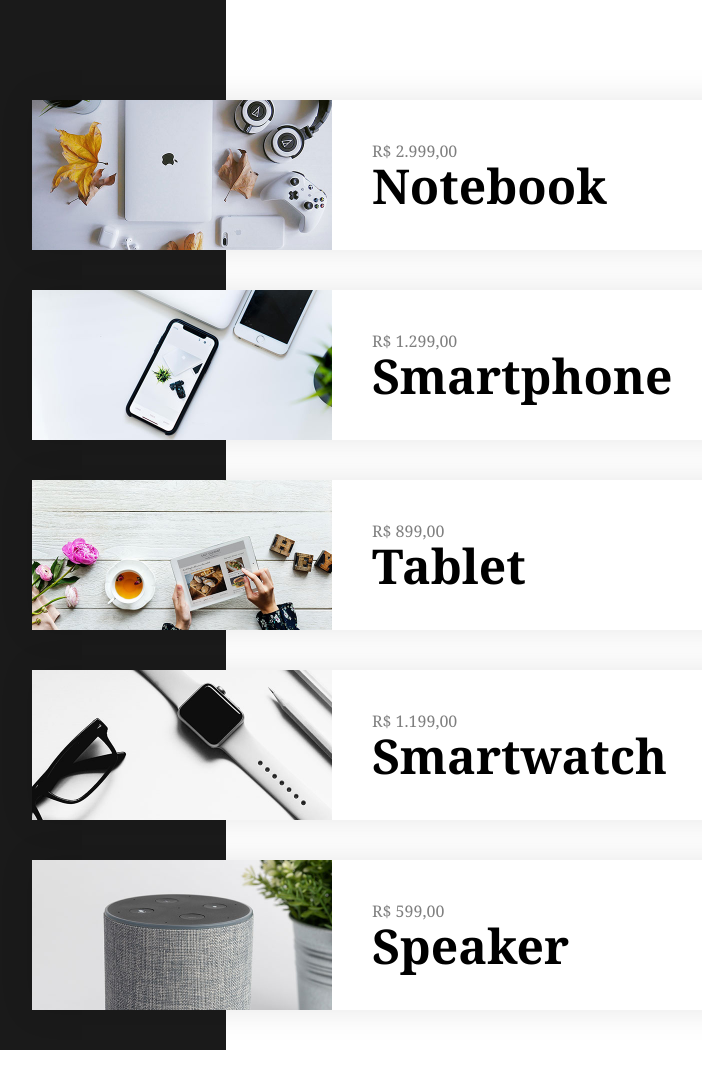
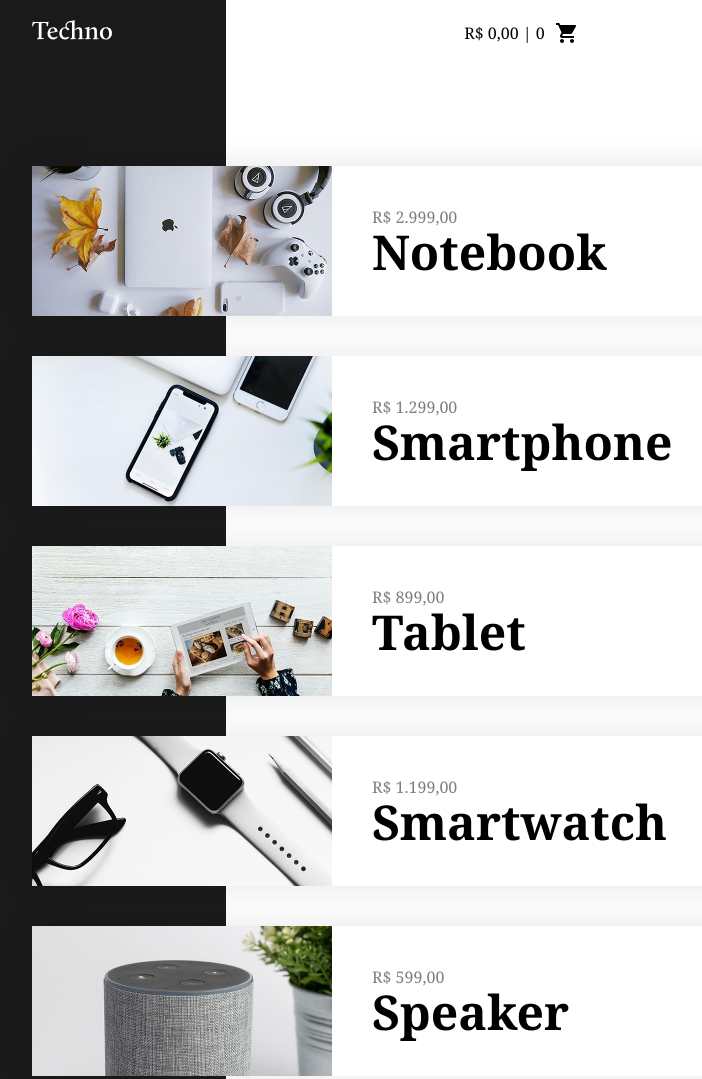
Before and after one commit to Matheus-AA/techno, a plain HTML site: page index.html in a window 1280 px wide. Shown: the top 1079 px of the page, without its empty margins (158-860 px from the left). Before the commit the page ends 1050 px from the top, so only its background shows below. Drawn offline with nearby package versions, Linux system fonts and the light colour scheme.

Commit message:
criacao de carrinho

```diff
--- a/app.js
+++ b/app.js
@@ -3,8 +3,20 @@ const app = createApp({
   data() {
     return {
       produtos: [],
-      produto: false
+      produto: false,
+      carrinho: [],
     };
+  },
+  computed: {
+    carrinhoTotal() {
+    let total = 0;
+    if(this.carrinho.length) {
+      this.carrinho.forEach(item => {
+        total += item.preco;
+      })
+    }
+    return total;
+    },
   },
   methods: {
     fetchProdutos() {
@@ -32,6 +44,16 @@ const app = createApp({
       if (event.target === event.currentTarget) {
         this.produto = false
       }
+    },
+    adicionarItem() {
+      if(this.produto.estoque > 0) {
+        this.produto.estoque--;
+        const { id, nome, preco } = this.produto;
+        this.carrinho.push({ id, nome, preco });
+      }
+    },
+    removerItem(index) {
+      this.carrinho.splice(index, 1);
     }
   },
   created() {
--- a/index.html
+++ b/index.html
@@ -14,6 +14,18 @@
 
   <body>
     <div id="app">
+      <header class="header">
+        <img  class="logo" src="./assets/techno.svg" alt="Techno">
+        <div class="carrinho-menu">{{ numeroPreco(carrinhoTotal) }} | {{ carrinho.length }}</div>
+        <ul>
+          <li v-for="(item, index) in carrinho" :key="item.id">
+            <p>{{ item.nome }}</p>
+            <button @click="removerItem(index)">X</button>
+          </li>
+        </ul>
+      </header>
+
+
       <section class="produtos">
         <div v-for="item in produtos" @click="abrirModal(item.id)" :key="item.id" class="produto">
           <img :src="item.img" :alt="item.nome" class="produto-img">
@@ -35,7 +47,8 @@
             <span class="modal-preco">{{ numeroPreco(produto.preco) }}</span>
             <h2 class="modal-titulo">{{ produto.nome }}</h2>
             <p>{{ produto.descricao }}</p>
-            <button class="modal-btn">Adicionar iTem</button>
+            <button v-if="produto.estoque > 0" class="modal-btn" @click="adicionarItem">Adicionar iTem</button>
+            <button v-else class="modal-btn esgotado" disabled>Produto Esgotado</button>
           </div>
 
           <div class="avaliacoes">
--- a/style.css
+++ b/style.css
@@ -19,6 +19,34 @@ body {
 #app {
   padding: 0 80px;
 }
+
+.header {
+  display: flex;
+  justify-content: space-between;
+  max-width: 900px;
+  padding: 20px 0;
+  margin: 0 auto;
+}
+
+.logo {
+  width: 80px;
+}
+
+.carrinho-menu::after {
+  content : "";
+  display: inline-block;
+  background: url(./assets/carrinho.svg) no-repeat center center;
+  width: 25px;
+  height: 25px;
+  margin-left: 10px;
+}
+
+.carrinho-menu {
+  display: flex;
+  align-items: center;
+  cursor: pointer;
+}
+
 
 /* lista produtos */
 .produtos {
@@ -132,6 +160,10 @@ body {
   font-family: "Noto Serif";
 }
 
+.modal-btn.esgotado {
+  background-color: #808080;
+}
+
 .modal-btn:active {
   background-color: #808080;
 }
```
